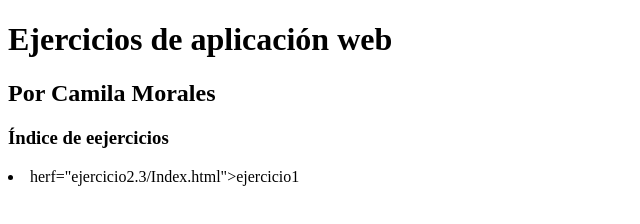
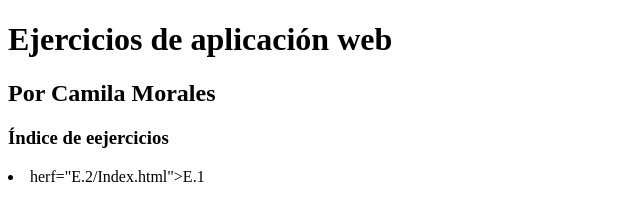
Before and after one commit to cm-04-mrls/AW_25_26, a plain HTML site: page index.html in a window 1280 px wide. Shown: the whole page, without its empty margins (0-640 px from the left). Drawn offline with Linux system fonts and the light colour scheme.

Commit message:
index.html

```diff
--- a/index.html
+++ b/index.html
@@ -13,7 +13,8 @@
   <h2>Por Camila Morales</h2>
   <h3>Índice de eejercicios</h3>
 </ol>
-  <li><a>herf="ejercicio2.3/Index.html">ejercicio1</a></li>
+      <li><a>herf="E.2/Index.html">E.1</a></li>
+  </ol>
 
 </body>
 
```
